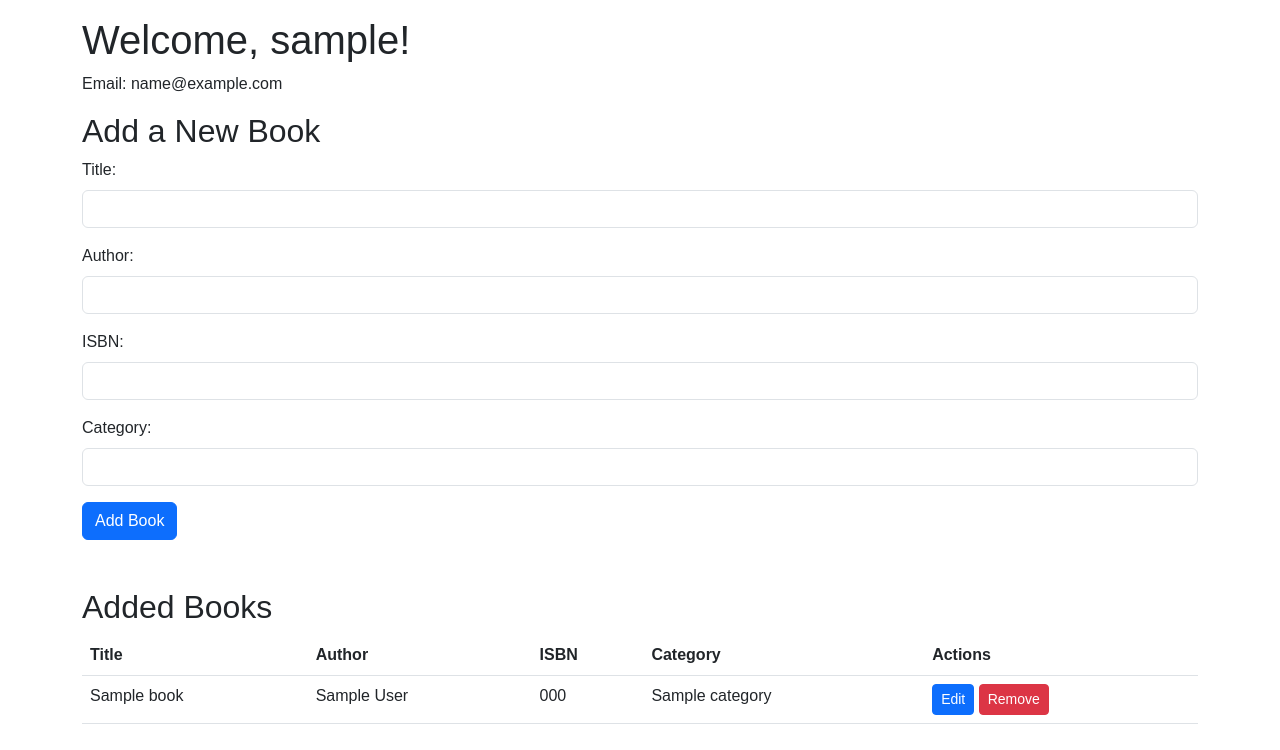
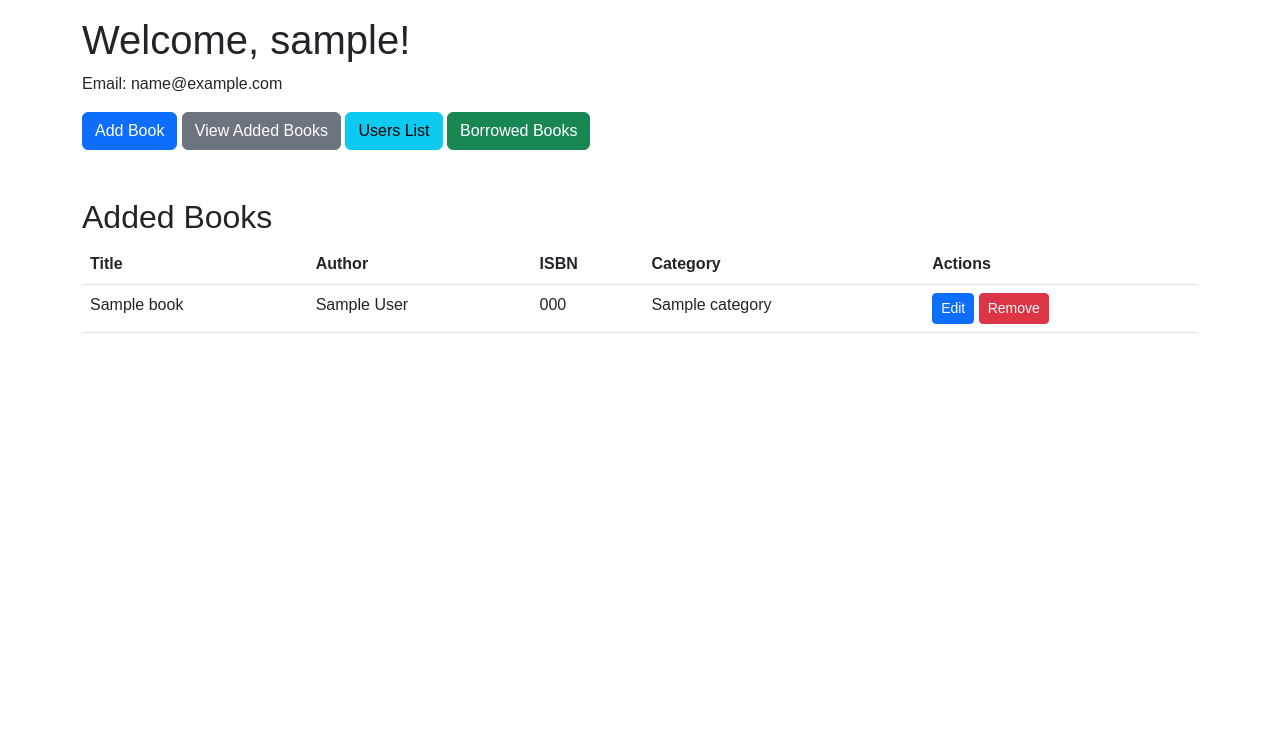
Before and after one commit to saranga97/LibraryManagemntSystem-Django-python, a Django app: template templates/admin_dashboard.html in a window 1280 px wide. Shown: the part 50-800 px from the top of the page. Run offline with Django 5.2, Linux system fonts and the light colour scheme; the template is opened without the code that fills it: most values are stand-ins (such as "Sample title", 1, 10 or a date in 2020); some libraries are stand-ins or nearby versions.

Commit message:
added admin functionalities

```diff
--- a/library/urls.py
+++ b/library/urls.py
@@ -15,4 +15,5 @@ urlpatterns = [
     path('borrow/', views.borrow_book, name='borrow_book'),
     path('my_books/', views.my_books, name='my_books'),
     path('accounts/', include('django.contrib.auth.urls')),  # Include authentication URLs
+    path('add_book/', views.add_book, name='add_book'),
 ]
--- a/templates/admin_dashboard.html
+++ b/templates/admin_dashboard.html
@@ -32,28 +32,155 @@
         <h1>Welcome, {{ admin_user.username }}!</h1>
         <p>Email: {{ admin_user.email }}</p>
 
-        <h2>Add a New Book</h2>
-        <form method="post">
+       <!-- Add Book Modal -->
+<!-- Add Book Modal -->
+<!-- Add Book Modal -->
+<div class="modal fade" id="addBookModal" tabindex="-1" aria-labelledby="addBookModalLabel" aria-hidden="true">
+    <div class="modal-dialog">
+        <div class="modal-content">
+            <div class="modal-header">
+                <h5 class="modal-title" id="addBookModalLabel">Add Book</h5>
+                <button type="button" class="btn-close" data-bs-dismiss="modal" aria-label="Close"></button>
+            </div>
+            <div class="modal-body">
+                <form id="addBookForm">
                     {% csrf_token %}
                     <div class="mb-3">
-                <label for="title" class="form-label">Title:</label>
-                <input type="text" id="title" name="title" class="form-control">
+                        <label for="title" class="form-label">Title</label>
+                        <input type="text" class="form-control" id="title" name="title" placeholder="Enter title">
                     </div>
                     <div class="mb-3">
-                <label for="author" class="form-label">Author:</label>
-                <input type="text" id="author" name="author" class="form-control">
+                        <label for="author" class="form-label">Author</label>
+                        <input type="text" class="form-control" id="author" name="author" placeholder="Enter author">
                     </div>
                     <div class="mb-3">
-                <label for="isbn" class="form-label">ISBN:</label>
-                <input type="text" id="isbn" name="isbn" class="form-control">
+                        <label for="isbn" class="form-label">ISBN</label>
+                        <input type="text" class="form-control" id="isbn" name="isbn" placeholder="Enter ISBN">
                     </div>
                     <div class="mb-3">
-                <label for="category" class="form-label">Category:</label>
-                <input type="text" id="category" name="category" class="form-control">
+                        <label for="category" class="form-label">Category</label>
+                        <input type="text" class="form-control" id="category" name="category" placeholder="Enter category">
                     </div>
                     <button type="submit" class="btn btn-primary">Add Book</button>
                 </form>
+            </div>
+        </div>
+    </div>
+</div>
 
+<script>
+    // Function to handle form submission and AJAX request
+    document.getElementById('addBookForm').addEventListener('submit', function(event) {
+        event.preventDefault(); // Prevent default form submission
+
+        // Create form data object
+        var formData = new FormData(this);
+
+        // Make AJAX request to add_book view
+        fetch('{% url 'add_book' %}', {
+            method: 'POST',
+            body: formData
+        })
+        .then(response => response.json())
+        .then(data => {
+            if (data.success) {
+                // Book added successfully, update "Added Books" section
+
+                // Close the modal
+                var addBookModal = new bootstrap.Modal(document.getElementById('addBookModal'));
+                addBookModal.hide();
+
+                // Reload the "Added Books" section
+                // You may need to fetch the updated list of books and render them here
+            } else {
+                // Book adding failed, handle error (e.g., display error message)
+            }
+        })
+        .catch(error => {
+            console.error('Error:', error);
+        });
+    });
+</script>
+
+
+
+<!-- View Added Books Modal -->
+<!-- View Added Books Modal -->
+<div class="modal fade" id="viewBooksModal" tabindex="-1" aria-labelledby="viewBooksModalLabel" aria-hidden="true">
+    <div class="modal-dialog">
+        <div class="modal-content">
+            <div class="modal-header">
+                <h5 class="modal-title" id="viewBooksModalLabel">View Added Books</h5>
+                <button type="button" class="btn-close" data-bs-dismiss="modal" aria-label="Close"></button>
+            </div>
+            <div class="modal-body">
+                <table class="table">
+                    <thead>
+                        <tr>
+                            <th>Title</th>
+                            <th>Author</th>
+                            <th>ISBN</th>
+                            <th>Category</th>
+                        </tr>
+                    </thead>
+                    <tbody>
+                        {% for book in books %}
+                        <tr>
+                            <td>{{ book.title }}</td>
+                            <td>{{ book.author }}</td>
+                            <td>{{ book.isbn }}</td>
+                            <td>{{ book.category }}</td>
+                        </tr>
+                        {% endfor %}
+                    </tbody>
+                </table>
+            </div>
+        </div>
+    </div>
+</div>
+
+
+<!-- Users List Modal -->
+<div class="modal fade" id="usersListModal" tabindex="-1" aria-labelledby="usersListModalLabel" aria-hidden="true">
+    <div class="modal-dialog">
+        <div class="modal-content">
+            <div class="modal-header">
+                <h5 class="modal-title" id="usersListModalLabel">Users List</h5>
+                <button type="button" class="btn-close" data-bs-dismiss="modal" aria-label="Close"></button>
+            </div>
+            <div class="modal-body">
+                <!-- Users List Content Goes Here -->
+            </div>
+        </div>
+    </div>
+</div>
+
+<!-- Borrowed Books Modal -->
+<div class="modal fade" id="borrowedBooksModal" tabindex="-1" aria-labelledby="borrowedBooksModalLabel" aria-hidden="true">
+    <div class="modal-dialog">
+        <div class="modal-content">
+            <div class="modal-header">
+                <h5 class="modal-title" id="borrowedBooksModalLabel">Borrowed Books</h5>
+                <button type="button" class="btn-close" data-bs-dismiss="modal" aria-label="Close"></button>
+            </div>
+            <div class="modal-body">
+                <!-- Borrowed Books Content Goes Here -->
+            </div>
+        </div>
+    </div>
+</div>
+
+
+        <!-- Buttons to Trigger Modals -->
+        <div class="mt-3">
+            <button type="button" class="btn btn-primary" data-bs-toggle="modal" data-bs-target="#addBookModal">Add Book</button>
+<button type="button" class="btn btn-secondary" data-bs-toggle="modal" data-bs-target="#viewBooksModal">View Added Books</button>
+<button type="button" class="btn btn-info" data-bs-toggle="modal" data-bs-target="#usersListModal">Users List</button>
+<button type="button" class="btn btn-success" data-bs-toggle="modal" data-bs-target="#borrowedBooksModal">Borrowed Books</button>
+
+        </div>
+
+        <!-- Table to Display Added Books (This can also be displayed in the modal) -->
         <h2 class="mt-5">Added Books</h2>
         <table class="table">
             <thead>
```
Lines whose indentation alone changed are shown as unchanged.
